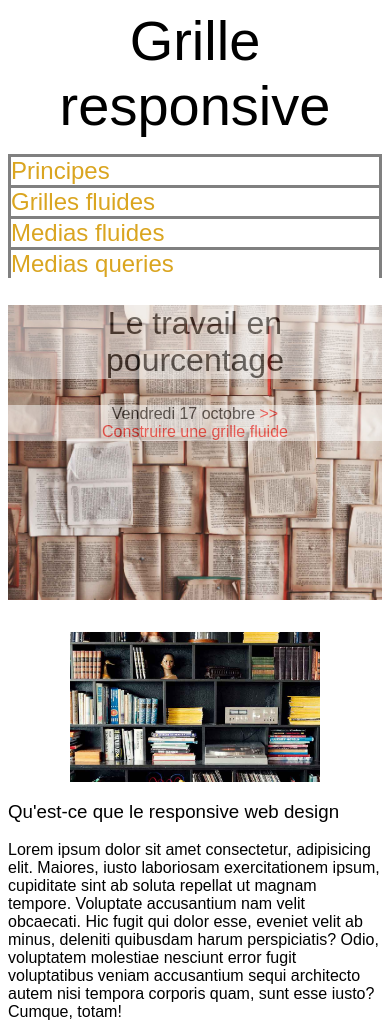
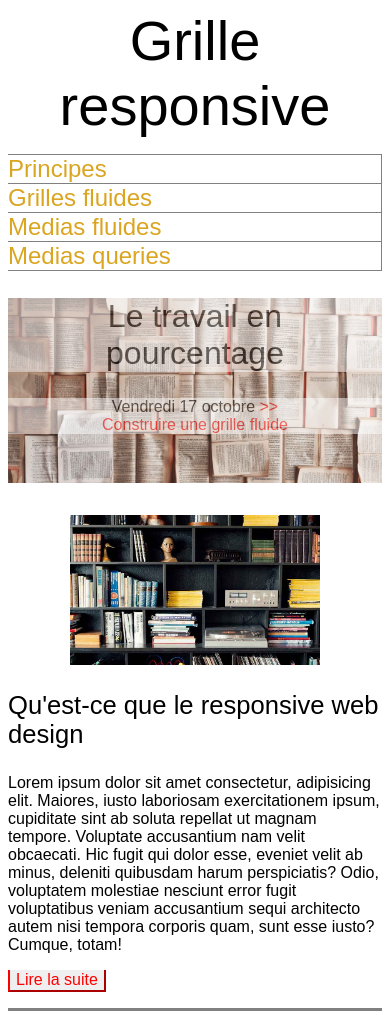
Before and after one commit to stephanebc/responsivedesign-main, a plain HTML site: page responsivedesign-main/exercice4/index.html in a window 390 px wide. Shown: the top 1024 px of the page. Drawn offline with Linux system fonts and the light colour scheme.

Commit message:
Fin de la version mobile

```diff
--- a/responsivedesign-main/exercice4/css/style.css
+++ b/responsivedesign-main/exercice4/css/style.css
@@ -1,11 +1,19 @@
 * {
+    box-sizing: border-box;
     font-family: Arial, Helvetica, sans-serif;
     list-style-type: none;
     text-decoration: none;
     font-weight: lighter;
+    font-size: 16px;
 }
 
+
 /*Ecrans inférieurs à 768px*/
+
+.container  {
+    margin: 0 auto;
+    size: 767px;
+}
 
 /*Header*/
 
@@ -24,8 +32,16 @@
         .header-nav li {
             border-style: solid;
             border-color: gray;
-            border-bottom: 0;
-            margin-left: 0;
+            border-width: 0.1rem;
+            border-left: 0;
+            border-top: 0;
+        }
+
+        .header-nav .li-top-border {
+            border-style: solid;
+            border-color: gray;
+            border-width: 0.1rem;
+            border-left: 0;
         }
 
         .header-nav li a {
@@ -38,7 +54,7 @@
         .banner {
             background-image: url("../images/bandeau-01.jpg");
             background-size: cover;
-            height: 35vh;
+            height: 22vh;
             margin-bottom: 2rem;
         }
 
@@ -77,11 +93,21 @@
             border-left: 0;
             border-right: 0;
             border-color: gray;
+            padding-top: 1rem;
+        }
+
+        .articles h3 {
+            font-size: 1.6rem;
+        }
+
+        .articles button {
+            margin-bottom: 1rem;
         }
 
         .agenda {
             background-color: gainsboro;
             padding-bottom: 1rem;
+            margin-top: 2.5rem;
         }
 
         .agenda img {
@@ -98,6 +124,7 @@
             border-width: 1.5rem;
             margin-left: 2rem;
             padding-left: 1rem;
+            font-size: 2rem;
         }
 
         .agenda a {
@@ -111,11 +138,16 @@
 
         .footer-nav {
             background-color: red;
-
+            padding-top: 1rem;
+            padding-bottom: 1.2rem;
         }
 
         .footer-nav a {
             color: white;
+        }
+
+        .footer-nav ul {
+            padding-bottom: 1rem;
         }
 
         .footer-nav ul li {
--- a/responsivedesign-main/exercice4/index.html
+++ b/responsivedesign-main/exercice4/index.html
@@ -14,7 +14,7 @@
                 <h1>Grille <br> responsive</h1>
                 <nav class="header-nav">
                     <ul>
-                        <li><a href="">Principes</a></li>
+                        <li class="li-top-border"><a href="">Principes</a></li>
                         <li><a href="">Grilles fluides</a></li>
                         <li><a href="">Medias fluides</a></li>
                         <li><a href="">Medias queries</a></li>
@@ -93,7 +93,7 @@
             </div>
             <div class="agenda">
                 <h2>
-                    Agenda de la <br> semaine
+                    <br> Agenda de la <br> semaine
                 </h2>
                 <ul>
                     <li>
```
